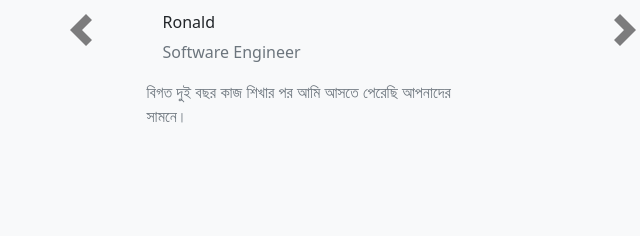
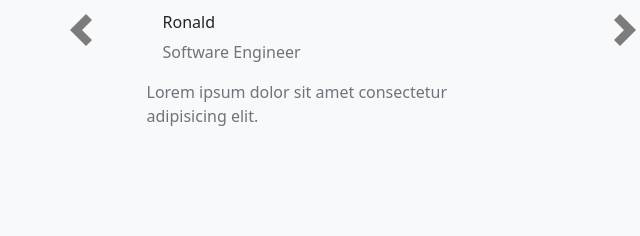
Before and after one commit to rupalisisilia/Roni, a plain HTML site: page index.html in a window 1280 px wide. Shown: the part 3720-3956 px from the top of the page, 287-927 px from the left. Drawn offline with nearby package versions, Linux system fonts and the light colour scheme.

Commit message:
Update index.html

```diff
--- a/index.html
+++ b/index.html
@@ -333,7 +333,7 @@
                                 <h3 class="fs-6 md-1 mt-3">Ronald</h3>
                                 <p class="text-muted m-0">Software Engineer</p>
                                 </div>
-                                <p class="text-muted mt-3">বিগত দুই বছর কাজ শিখার পর আমি আসতে পেরেছি আপনাদের সামনে।</p>
+                                <p class="text-muted mt-3">Lorem ipsum dolor sit amet consectetur adipisicing elit.</p>
                           </div>
                           <div class="carousel-item" style="padding:0 150px ">
                                 <img src="./images/Ronald.jpg" class="img-thumbnail rounded-circle" alt="" style="max-width: 25%">
@@ -341,7 +341,7 @@
                                     <h3 class="fs-6 md-1 mt-3">Ronald</h3>
                                     <p class="text-muted m-0">Software Engineer</p>
                                     </div>
-							    <p class="text-muted mt-3">বিগত দুই বছর কাজ শিখার পর আমি আসতে পেরেছি আপনাদের সামনে।</p>
+							    <p class="text-muted mt-3">Lorem ipsum dolor sit amet consectetur adipisicing elit.</p>
 							    <div class="rating text-danger">
 							     <i class="fas fa-star"></i>
 							     <i class="fas fa-star"></i>
@@ -356,7 +356,7 @@
                                     <h3 class="fs-6 md-1 mt-3">Ronald</h3>
                                     <p class="text-muted m-0">Software Engineer</p>
                                     </div>
-							    <p class="text-muted mt-3">বিগত দুই বছর কাজ শিখার পর আমি আসতে পেরেছি আপনাদের সামনে।</p>
+							    <p class="text-muted mt-3">Lorem ipsum dolor sit amet consectetur adipisicing elit.</p>
 							    <div class="rating text-danger">
 							     <i class="fas fa-star"></i>
 							    <i class="fas fa-star"></i>
```
